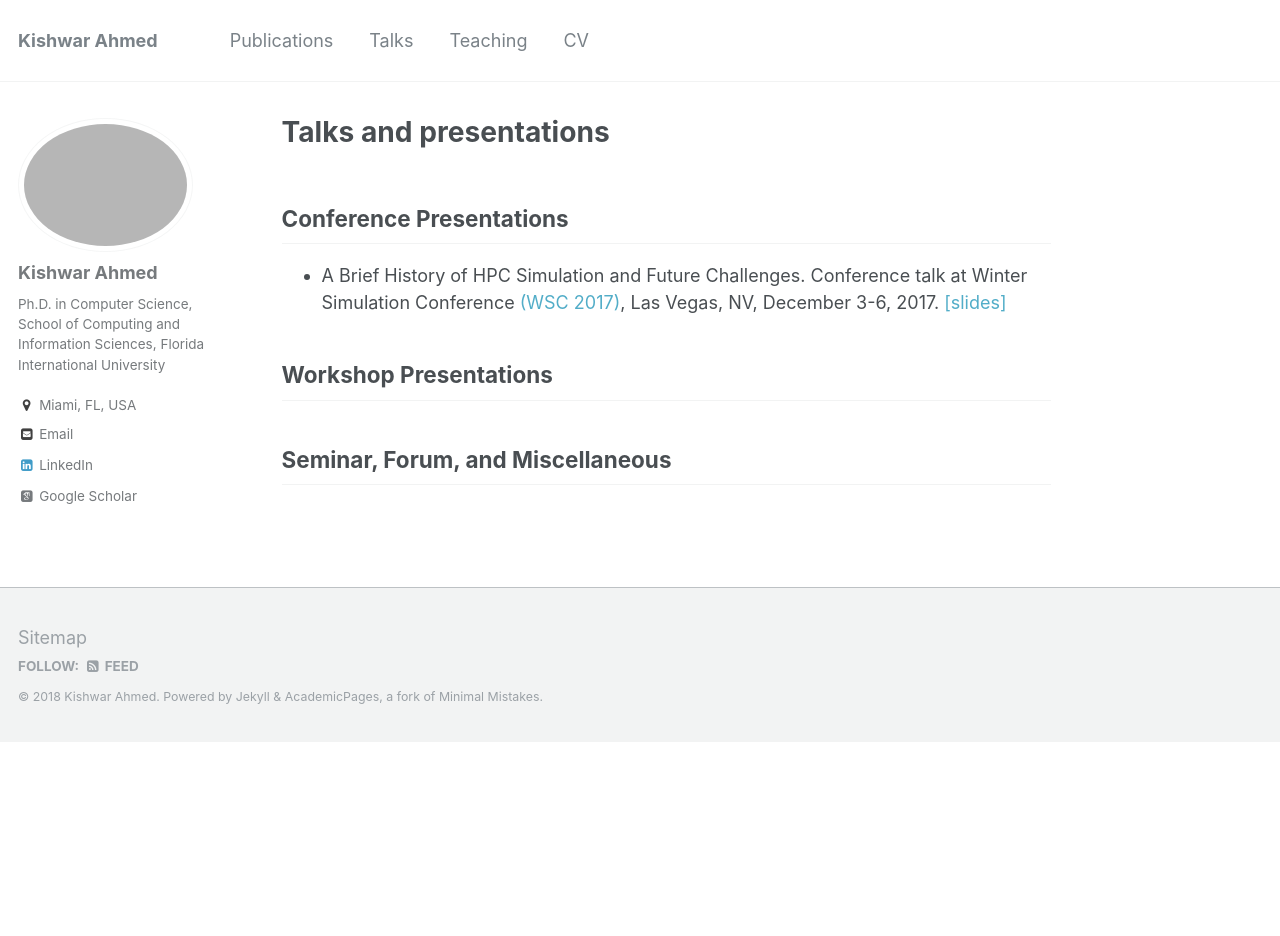
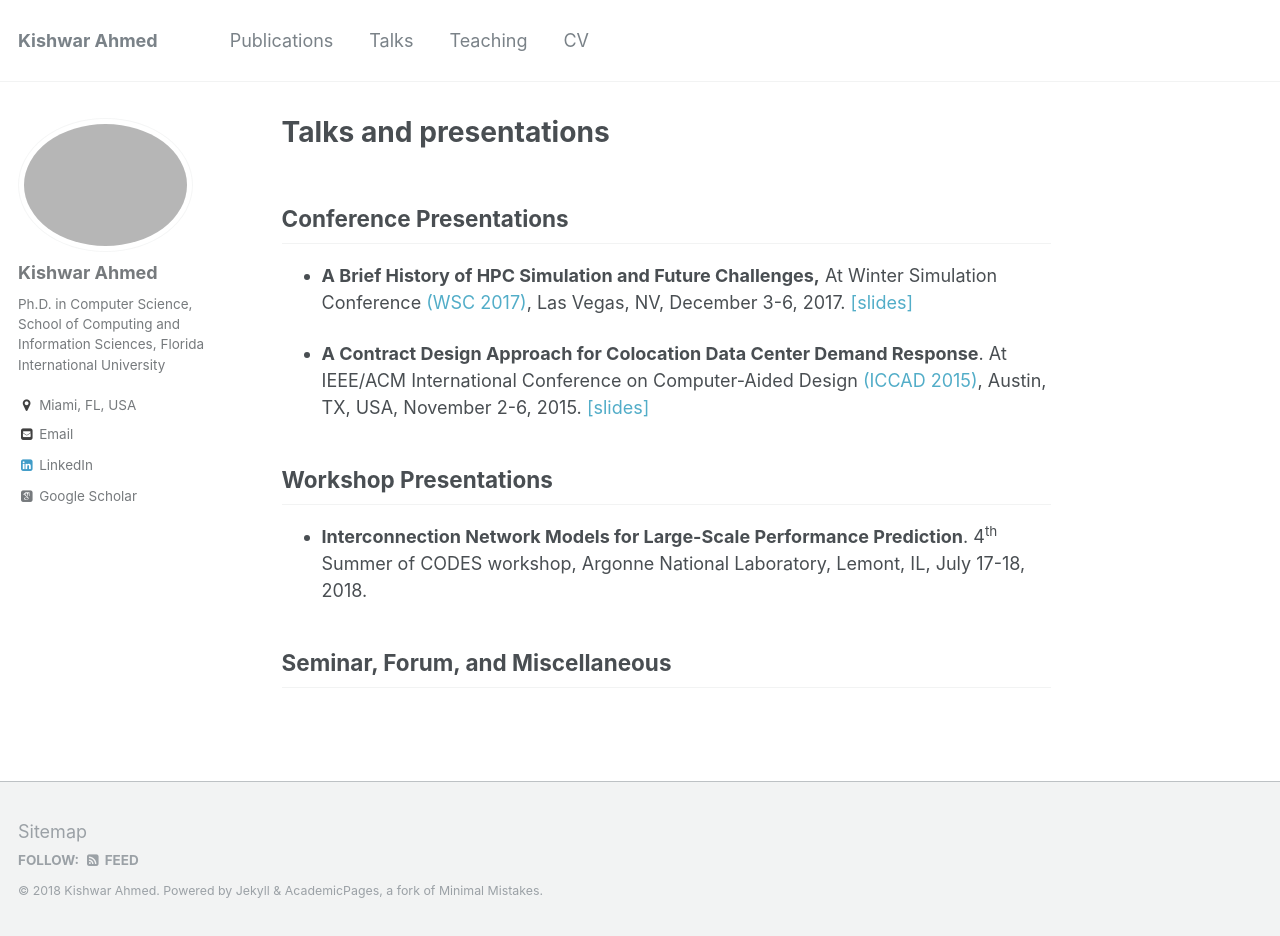
Before and after one commit to kishwarbd/kishwarbd.github.io, a Jekyll site: the page built from _pages/talks.md, in a window 1280 px wide and 936 px high. Built offline with Jekyll 4.4.1, drawn with Linux system fonts in a browser that asks for light colours; some web fonts are replaced.

Commit message:
slide-wsc added.

```diff
--- a/_pages/talks.md
+++ b/_pages/talks.md
@@ -5,8 +5,12 @@ author_profile: true
 ---
 
 ## Conference Presentations
-* A Brief History of HPC Simulation and Future Challenges. Conference talk at Winter Simulation Conference [(WSC 2017)](http://meetings2.informs.org/wordpress/wsc2017/), Las Vegas, NV, December 3-6, 2017. [[slides]](https://kishwarbd.github.io/files/slides-wsc17.pdf)
+* **A Brief History of HPC Simulation and Future Challenges,** At Winter Simulation Conference [(WSC 2017)](http://meetings2.informs.org/wordpress/wsc2017/), Las Vegas, NV, December 3-6, 2017. [[slides]](https://kishwarbd.github.io/files/slides-wsc17.pdf)
+
+* **A Contract Design Approach for Colocation Data Center Demand Response**. At IEEE/ACM International Conference on Computer-Aided Design [(ICCAD 2015)](https://iccad.com/), Austin, TX, USA, November 2-6, 2015. [[slides]](https://kishwarbd.github.io/files/slides-iccad15.pdf)
 
 ## Workshop Presentations
 
+* **Interconnection Network Models for Large-Scale Performance Prediction**. 4<sup>th</sup> Summer of CODES workshop, Argonne National Laboratory, Lemont, IL, July 17-18, 2018.
+
 ## Seminar, Forum, and Miscellaneous
```
Also changed, not shown: 3 other files.
